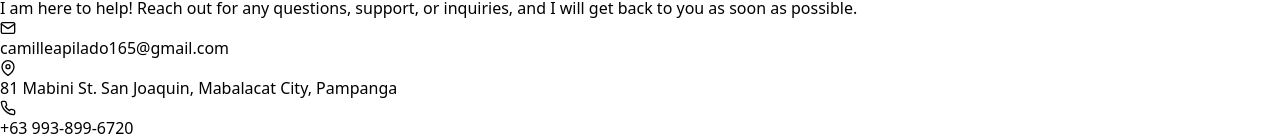
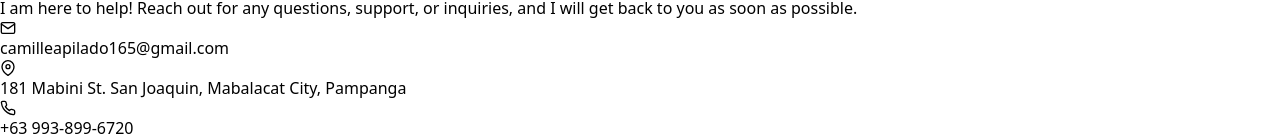
Before and after one commit to jrzstflr/portfolio-website, a React (Vite) app: page / in a window 1280 px wide. Shown: the part 4767-4904 px from the top of the page. Built offline with nearby package versions, Linux system fonts and the light colour scheme.

Commit message:
Update address

```diff
--- a/src/components/Contact.jsx
+++ b/src/components/Contact.jsx
@@ -23,7 +23,7 @@ const Contact = () => {
           </div>
           <div className="space-y-4 text-gray-600">
             <FiMapPin className="text-yellow-500 w-6 h-6" />
-            <span>81 Mabini St. San Joaquin, Mabalacat City, Pampanga</span>
+            <span>181 Mabini St. San Joaquin, Mabalacat City, Pampanga</span>
           </div>
           <div className="space-y-4 text-gray-600">
             <FiPhone className="text-yellow-500 w-6 h-6" />
```
